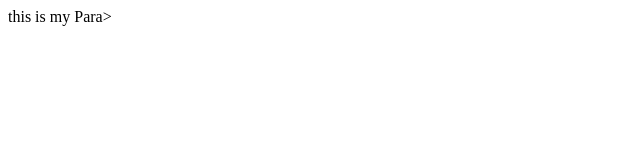
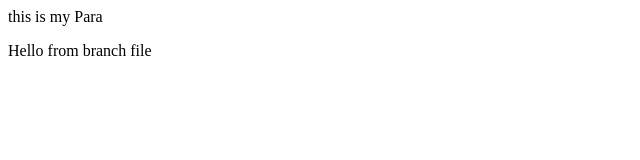
Before and after one commit to NithyaMJ/BranchExample, a plain HTML site: page index.html in a window 1280 px wide. Shown: the whole page, without its empty margins (0-640 px from the left). Drawn offline with Linux system fonts and the light colour scheme.

Commit message:
added new message from branch

```diff
--- a/index.html
+++ b/index.html
@@ -4,7 +4,10 @@
       My website</title>
   </head>
   <body>
-    this is my Para>
-  </body>
+<p>
+    this is my Para
+</p>
+<p> Hello from branch file</p>
+ </body>
 
 </html>
```
